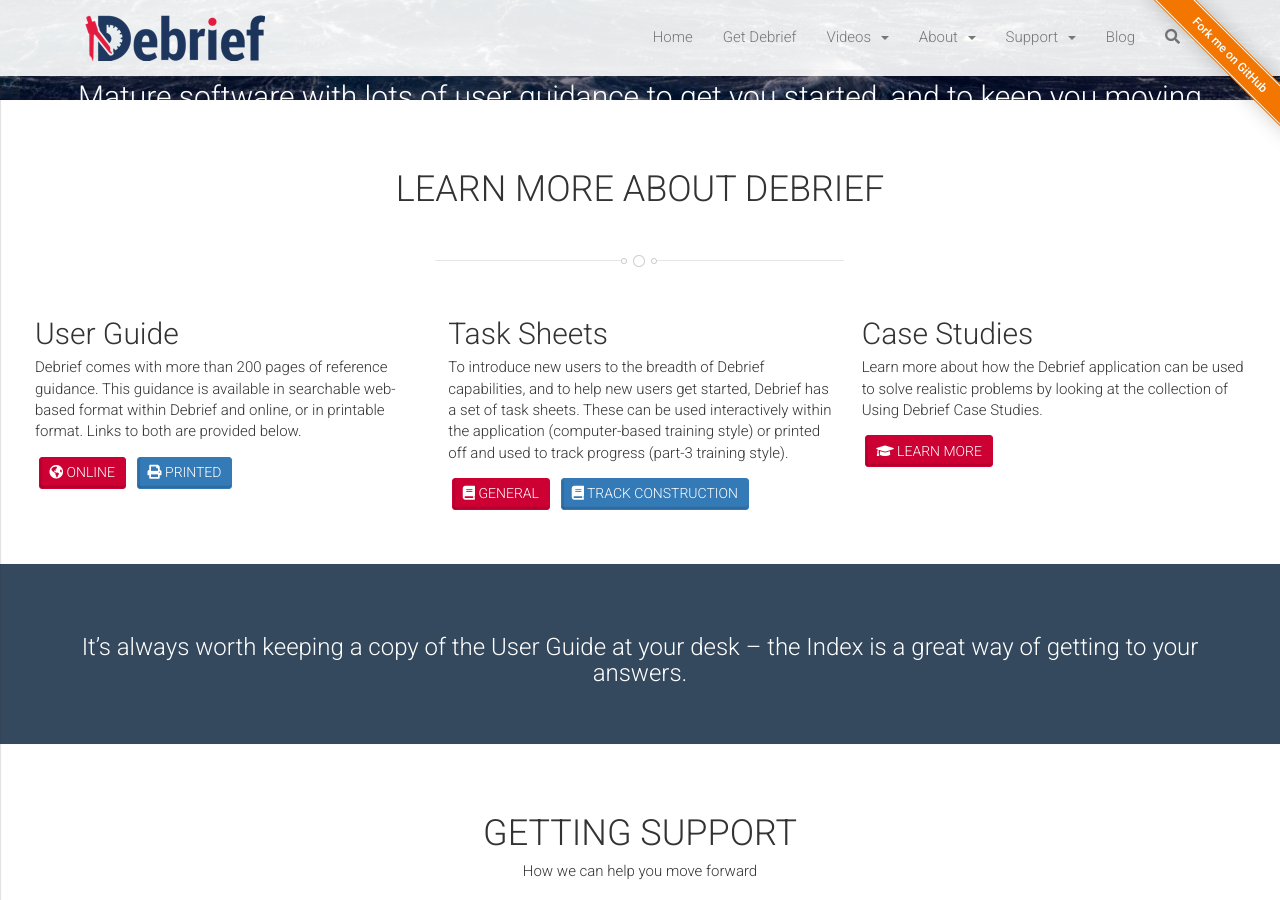
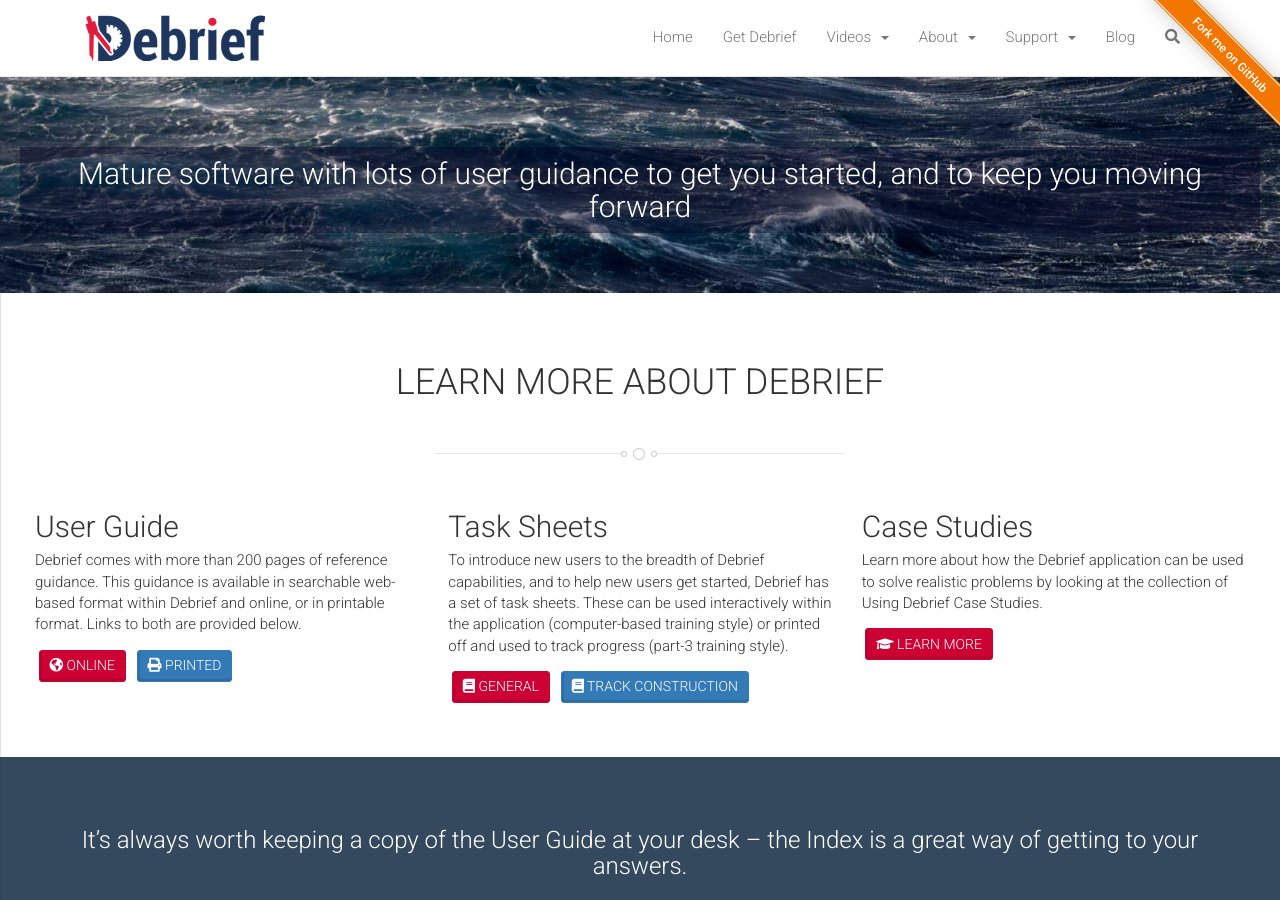
Before and after one commit to debrief/site, a Jekyll site: the page built from support.html, in a window 1280 px wide and 900 px high. Built offline with Jekyll 4.4.1, drawn with Linux system fonts in a browser that asks for light colours; nearby versions of some CDN libraries.

Commit message:
Fix footer & body

```diff
--- a/_layouts/default.html
+++ b/_layouts/default.html
@@ -30,12 +30,12 @@
     <meta name="theme-color" content="#ffffff">
   </head>
 
-  <body>
-    <div class="d-flex flex-column" style="height: 100vh;">
-        {% include navigation.html %}
-        {{ content }}
-        {% include footer.html %}
-    </div>
+  <body class="d-flex flex-column">
+
+    {% include navigation.html %}
+    {{ content }}
+    {% include footer.html %}
+
       <script src="https://code.jquery.com/jquery-3.3.1.slim.min.js" integrity="sha384-q8i/X+965DzO0rT7abK41JStQIAqVgRVzpbzo5smXKp4YfRvH+8abtTE1Pi6jizo" crossorigin="anonymous"></script>
       <script src="https://cdnjs.cloudflare.com/ajax/libs/popper.js/1.14.3/umd/popper.min.js" integrity="sha384-ZMP7rVo3mIykV+2+9J3UJ46jBk0WLaUAdn689aCwoqbBJiSnjAK/l8WvCWPIPm49" crossorigin="anonymous"></script>
       <script src="https://stackpath.bootstrapcdn.com/bootstrap/4.1.3/js/bootstrap.min.js" integrity="sha384-ChfqqxuZUCnJSK3+MXmPNIyE6ZbWh2IMqE241rYiqJxyMiZ6OW/JmZQ5stwEULTy" crossorigin="anonymous"></script>
```
